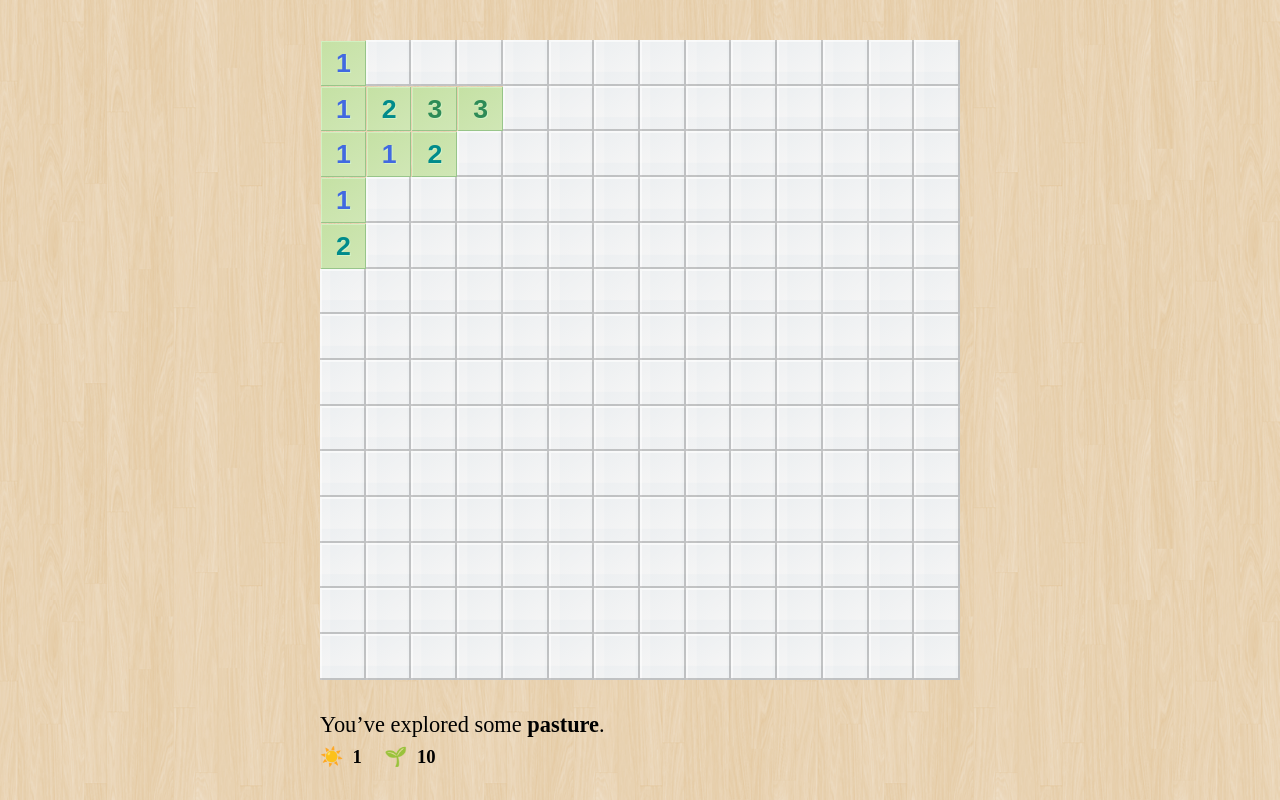
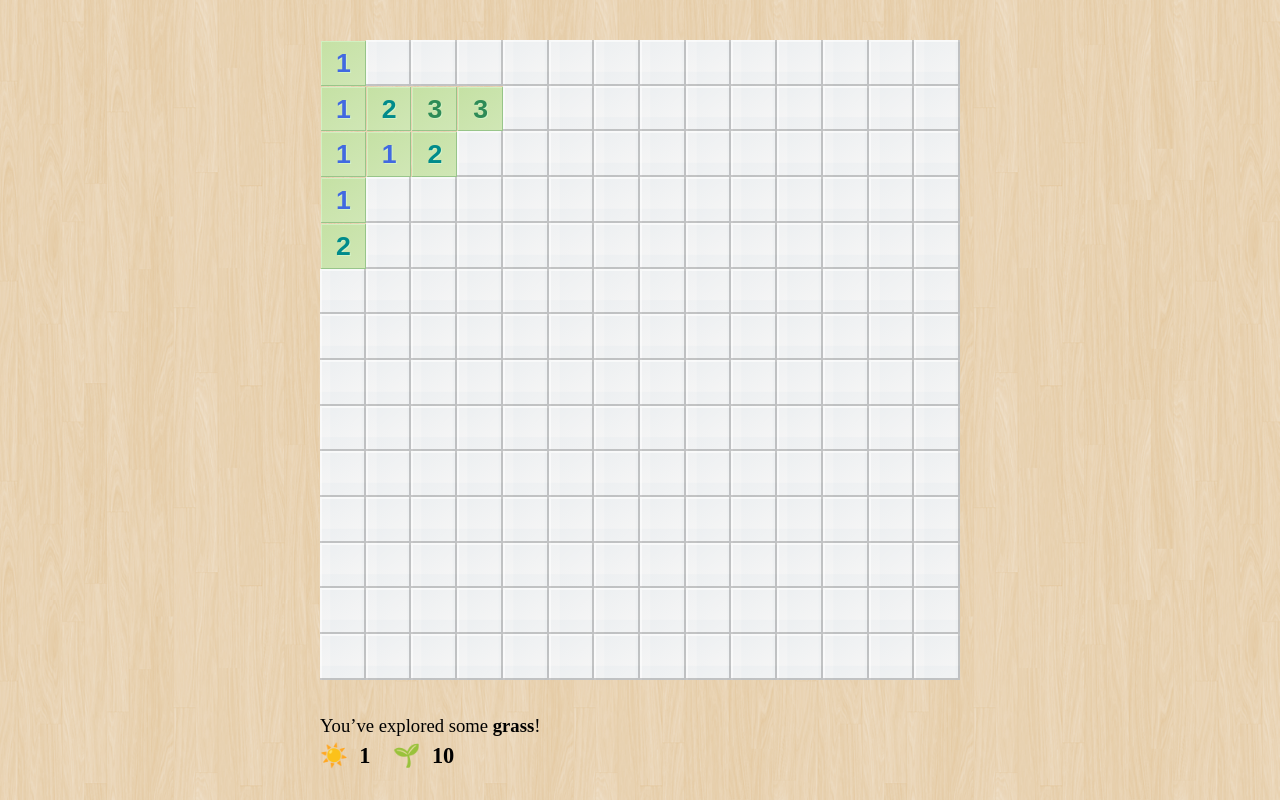
Before and after one commit to strogonoff/eval.ee, a React (Create React App) app in the folder sheepsweeper/: page / in a window 1280 px wide. Both pictures are taken after a click on the element 342 px from the left and 62 px from the top of the page. Built offline with nearby package versions, Linux system fonts and the light colour scheme.

Commit message:
Sheepsweeper: Improving on

```diff
--- a/sheepsweeper/src/App.css
+++ b/sheepsweeper/src/App.css
@@ -66,7 +66,6 @@
   align-items: center;
   justify-content: center;
   border-radius: 0;
-  transition: box-shadow .12s linear;
 }
 .Square.exposed > div {
   background-color: rgba(200, 255, 200, 0.2);
--- a/sheepsweeper/src/App.js
+++ b/sheepsweeper/src/App.js
@@ -82,47 +82,35 @@ class App extends Component {
   }
 }
 
-class Controls extends Component {
-  constructor(props) {
-    super(props);
-    this.onClick = this.onClick.bind(this);
-  }
-  render() {
-    return (
-      <div className="Controls">
-        <button disabled={!this.props.canRestart} onClick={this.onClick}>New pasture</button>
-      </div>
-    )
-  }
-  onClick() {
-    this.props.onStart();
-  }
-}
 
 class Dashboard extends Component {
   render() {
     return (
       <div className="Dashboard">
-        <div style={{display: this.props.step >= 1 ? 'block' : 'none'}}>
-          <span style={{display: this.props.score['🐑'] >= 1 ? 'inline' : 'none'}}>
+        <div>
+          <small style={{display: this.props.score['🐑'] >= 1 ? 'inline' : 'none'}}>
             <span>You’ve discovered <strong>sheep</strong>.</span>
             &emsp;
             <span>The <strong>sheep</strong> are alarmed.</span>
             &emsp;
             <a href="javascript: void 0;" onClick={this.props.onStart}>Go to new pasture!</a>
-          </span>
-          <span style={{display: this.props.score['🐑'] >= 1 ? 'none' : 'inline'}}>
-            <span>You’ve explored some <strong>pasture</strong>.</span>
-          </span>
+          </small>
+          <small style={{display: this.props.score['🌱'] >= 1 && !this.props.score['🐑'] ? 'inline' : 'none'}}>
+            <span style={{display: this.props.step === 1 ? 'inline' : 'none'}}>You’ve explored some <strong>grass</strong>!</span>
+            <span style={{display: this.props.step > 1 ? 'inline' : 'none'}}>You’ve explored more <strong>grass</strong>.</span>
+          </small>
+          <small style={{display: Object.keys(this.props.score).length < 1 ? 'inline' : 'none'}}>
+            <span>Welcome to <strong>Sheepsweeper v0.6</strong>! Punch a square.</span>
+          </small>
         </div>
-        <div style={{display: Object.keys(this.props.score).length > 0 ? 'block' : 'none'}}>
-          <small title="Day">
+        <div>
+          <span title="Day">
             <span>☀️</span>
             &ensp;
             <strong>{this.props.step}</strong>
-          </small>
+          </span>
           &emsp;
-          <small title="Inventory">
+          <span title="Inventory" style={{display: Object.keys(this.props.score).length > 0 ? 'inline' : 'none'}}>
             {Object.keys(this.props.score).map(key => (
               <span key={key} className="ScoreItem">
                 <span>{key}</span>
@@ -131,11 +119,7 @@ class Dashboard extends Component {
                 &emsp;
               </span>
             ))}
-          </small>
-        </div>
-        <div style={{display: this.props.step === 0 ? 'block' : 'none'}}>
-          <div>Welcome to <strong>Sheepsweeper v0.5!</strong></div>
-          <div><small>Click anywhere to begin.</small></div>
+          </span>
         </div>
       </div>
     );
```
